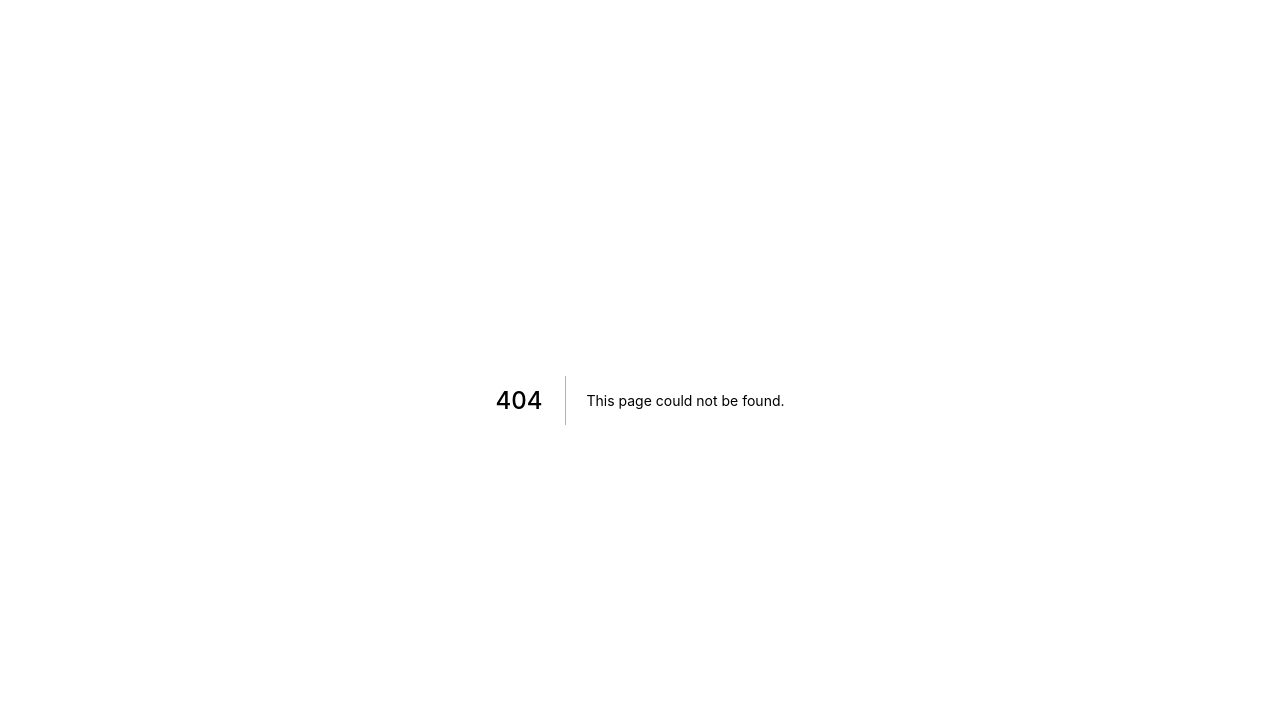
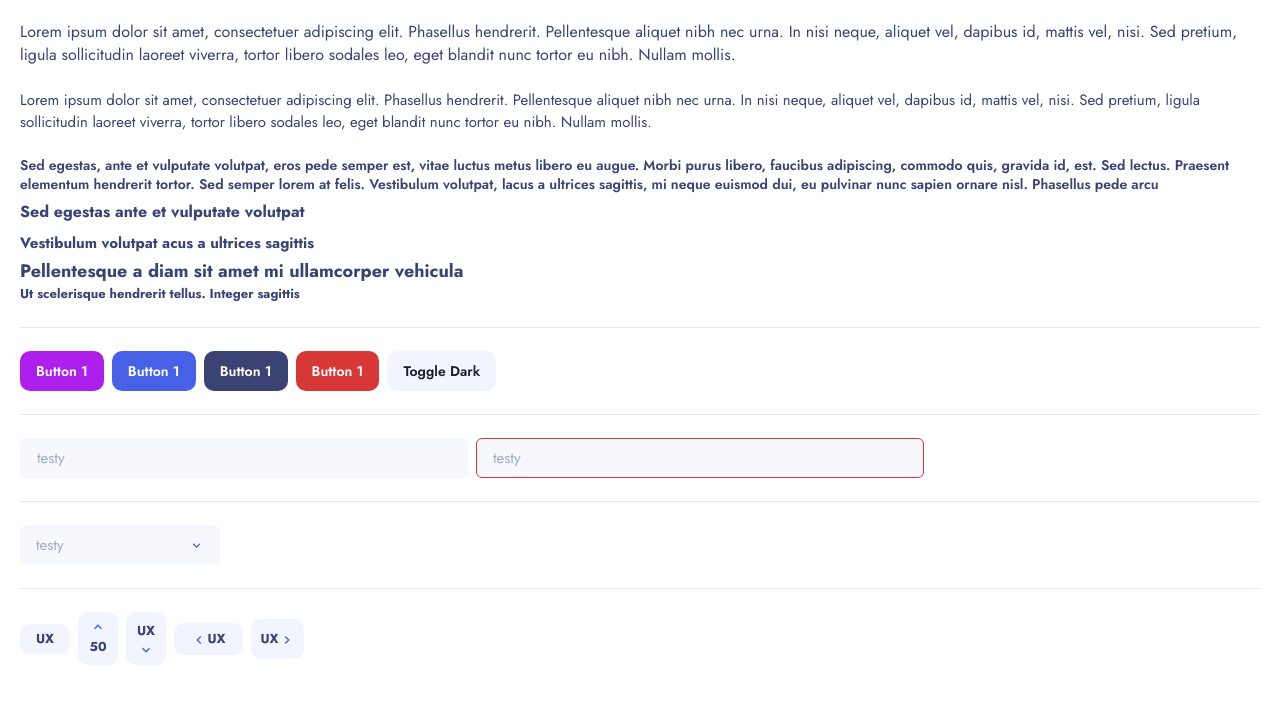
Before and after one commit to Jeangel/feedback-app-fe, a Next.js app: page /components in a window 1280 px wide. Before the commit this address had no page. Shown: the top 704 px of the page. Built offline with nearby package versions, Linux system fonts and the light colour scheme.

Commit message:
WIP Working on avatar picker / login form page

```diff
--- a/package.json
+++ b/package.json
@@ -19,7 +19,8 @@
     "framer-motion": "^4",
     "next": "12.0.3",
     "react": "17.0.2",
-    "react-dom": "17.0.2"
+    "react-dom": "17.0.2",
+    "react-icons": "^4.3.1"
   },
   "devDependencies": {
     "@chakra-ui/cli": "^1.6.0",
--- /dev/null
+++ b/src/pages/components.tsx
@@ -0,0 +1,89 @@
+import type { NextPage } from 'next'
+import { Button, Text, Heading, useColorMode, HStack, Input, useBoolean } from '@chakra-ui/react'
+import { ChevronDownIcon, ChevronLeftIcon, ChevronRightIcon, ChevronUpIcon } from '@chakra-ui/icons'
+import Select from '@components/Select'
+import React, { useState } from 'react'
+import Toggle from '@components/Toggle'
+
+const Components: NextPage = () => {
+  const { colorMode, toggleColorMode } = useColorMode()
+  const [value, setValue] = useState('')
+  const [isToggled, { toggle }] = useBoolean()
+  return (
+    <div style={{ padding: 20 }}>
+      <Text>
+        Lorem ipsum dolor sit amet, consectetuer adipiscing elit. Phasellus hendrerit.
+        Pellentesque aliquet nibh nec urna. In nisi neque, aliquet vel, dapibus id, mattis
+        vel, nisi. Sed pretium, ligula sollicitudin laoreet viverra, tortor libero sodales
+        leo, eget blandit nunc tortor eu nibh. Nullam mollis.
+      </Text>
+      <br />
+      <Text variant='body2'>
+        Lorem ipsum dolor sit amet, consectetuer adipiscing elit. Phasellus hendrerit.
+        Pellentesque aliquet nibh nec urna. In nisi neque, aliquet vel, dapibus id, mattis
+        vel, nisi. Sed pretium, ligula sollicitudin laoreet viverra, tortor libero sodales
+        leo, eget blandit nunc tortor eu nibh. Nullam mollis.
+      </Text>
+      <br />
+      <Text variant='body3'>
+        Sed egestas, ante et vulputate volutpat, eros pede semper est, vitae luctus metus
+        libero eu augue. Morbi purus libero, faucibus adipiscing, commodo quis, gravida
+        id, est. Sed lectus. Praesent elementum hendrerit tortor. Sed semper lorem at
+        felis. Vestibulum volutpat, lacus a ultrices sagittis, mi neque euismod dui, eu
+        pulvinar nunc sapien ornare nisl. Phasellus pede arcu
+      </Text>
+      <Heading variant='h1'>Sed egestas ante et vulputate volutpat</Heading>
+      <Heading variant='h2'>Vestibulum volutpat acus a ultrices sagittis</Heading>
+      <Heading variant='h3'>Pellentesque a diam sit amet mi ullamcorper vehicula</Heading>
+      <Heading variant='h4'>Ut scelerisque hendrerit tellus. Integer sagittis</Heading>
+      <br />
+      <hr />
+      <br />
+      <HStack spacing='2'>
+        <Button colorScheme='primary'>Button 1</Button>
+        <Button colorScheme='secondary'>Button 1</Button>
+        <Button colorScheme='tertiary'>Button 1</Button>
+        <Button colorScheme='danger'>Button 1</Button>
+        <Button onClick={toggleColorMode}>
+          Toggle {colorMode === 'light' ? 'Dark' : 'Light'}
+        </Button>
+      </HStack>
+      <br />
+      <hr />
+      <br />
+      <HStack spacing='2'>
+        <Input placeholder='testy' maxW='md' />
+        <Input placeholder='testy' maxW='md' isInvalid />
+      </HStack>
+      <br />
+      <hr />
+      <br />
+      <HStack spacing='2'>
+        <Select
+          placeholder='testy'
+          value={value}
+          onChange={setValue}
+          triggerProps={{ minW: '200px' }}
+          options={[
+            { label: 'Test', value: 'test' },
+            { label: 'Test2', value: 'test2' },
+            { label: 'Test3', value: 'test3' },
+            { label: 'Test4', value: 'test4' },
+          ]}
+        />
+      </HStack>
+      <br />
+      <hr />
+      <br />
+      <HStack spacing='2'>
+        <Toggle isToggled={isToggled} label='UX' onToggle={toggle} size='sm' />
+        <Toggle isToggled={isToggled} label='50' onToggle={toggle} orientation='vertical' topIcon={ChevronUpIcon} />
+        <Toggle isToggled={isToggled} label='UX' onToggle={toggle} orientation='vertical' bottomIcon={ChevronDownIcon} />
+        <Toggle isToggled={isToggled} label='UX' onToggle={toggle} leftIcon={ChevronLeftIcon} size='lg' />
+        <Toggle isToggled={isToggled} label='UX' onToggle={toggle} rightIcon={ChevronRightIcon} />
+      </HStack>
+    </div>
+  )
+}
+
+export default Components
```
Also changed, not shown: src/components/AvatarPicker/index.tsx (+31 -4 lines), src/hooks/useRandomAvatar.tsx (added, +17 -0 lines), src/pages/index.tsx (+42 -16 lines), src/utils/is.ts (added, +12 -0 lines), 1 other file (tests, documents, lock files or other folders).
